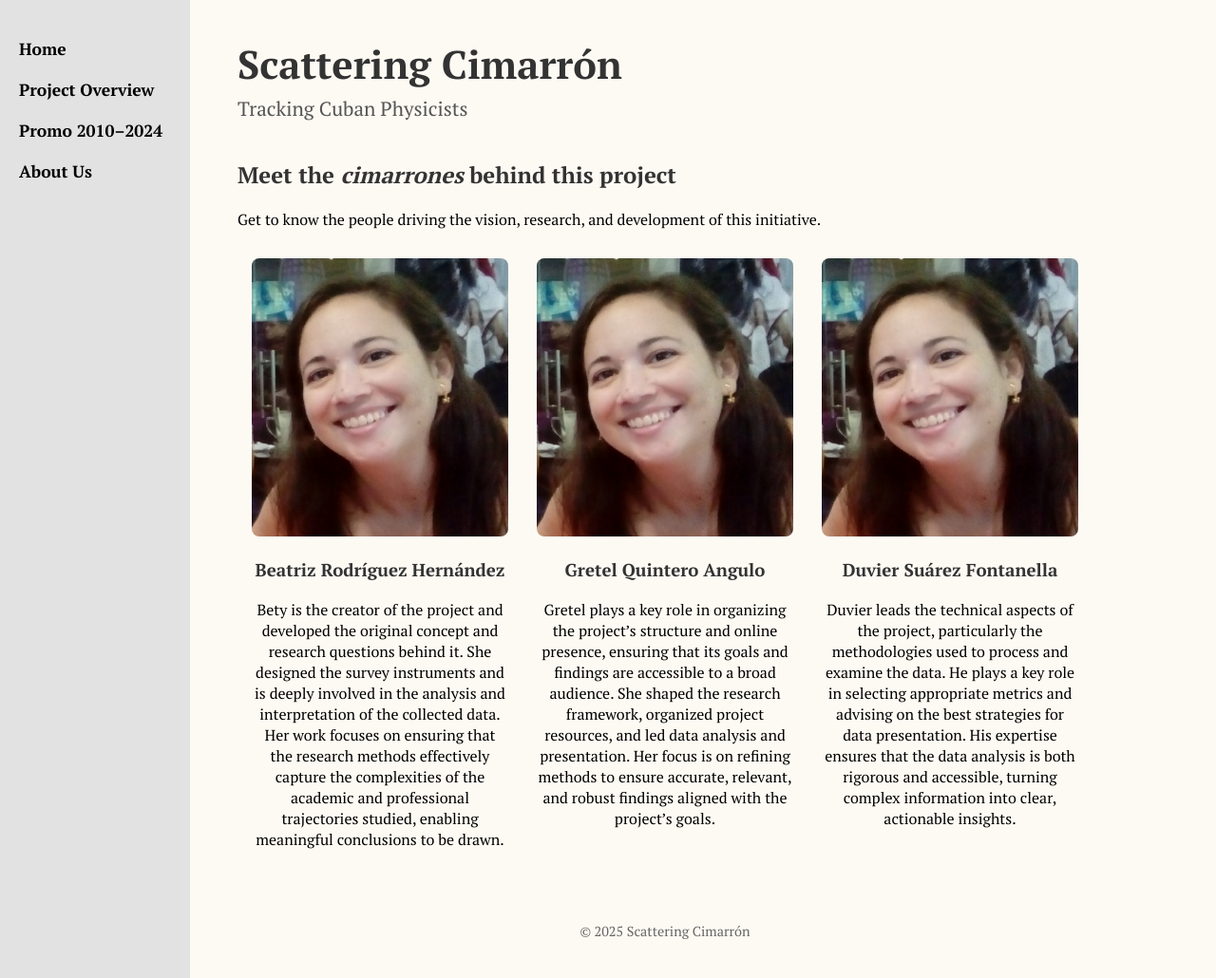
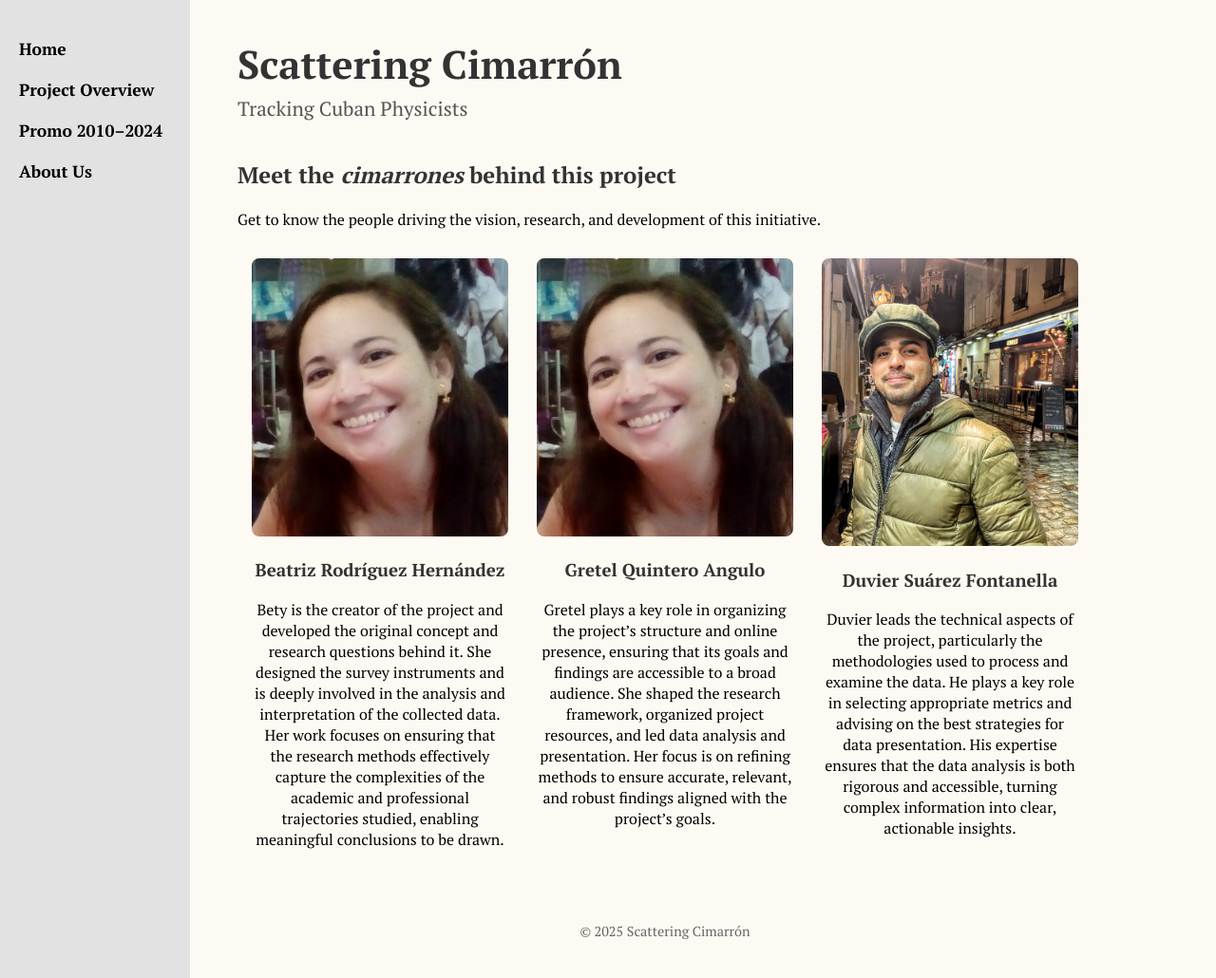
Before and after one commit to Gretica/Tracking_Cuban_Physicists, a Jekyll site: the page built from Aboutus.md, in a window 1280 px wide and 1030 px high. Shown: the whole window at 95% size. Built offline with Jekyll 4.4.1, drawn with Linux system fonts in a browser that asks for light colours.

Commit message:
Aboutus.md

```diff
--- a/Aboutus.md
+++ b/Aboutus.md
@@ -20,7 +20,7 @@ Get to know the people driving the vision, research, and development of this ini
     <p> Gretel plays a key role in organizing the project’s structure and online presence, ensuring that its goals and findings are accessible to a broad audience. She shaped the research framework, organized project resources, and led data analysis and presentation. Her focus is on refining methods to ensure accurate, relevant, and robust findings aligned with the project’s goals.</p>
   </div>
   <div style="text-align: center; width: 30%;">
-    <img src="{{ site.baseurl }}/assets/images/IMG_20200112_212532.jpg" alt="Author 3" style="width: 100%; border-radius: 8px;" />
+    <img src="{{ site.baseurl }}/assets/images/du.jpg" alt="Author 3" style="width: 100%; border-radius: 8px;" />
     <h3>Duvier Suárez Fontanella</h3>
     <p>Duvier leads the technical aspects of the project, particularly the methodologies used to process and examine the data. He plays a key role in selecting appropriate metrics and advising on the best strategies for data presentation. His expertise ensures that the data analysis is both rigorous and accessible, turning complex information into clear, actionable insights.</p>
   </div>
```
